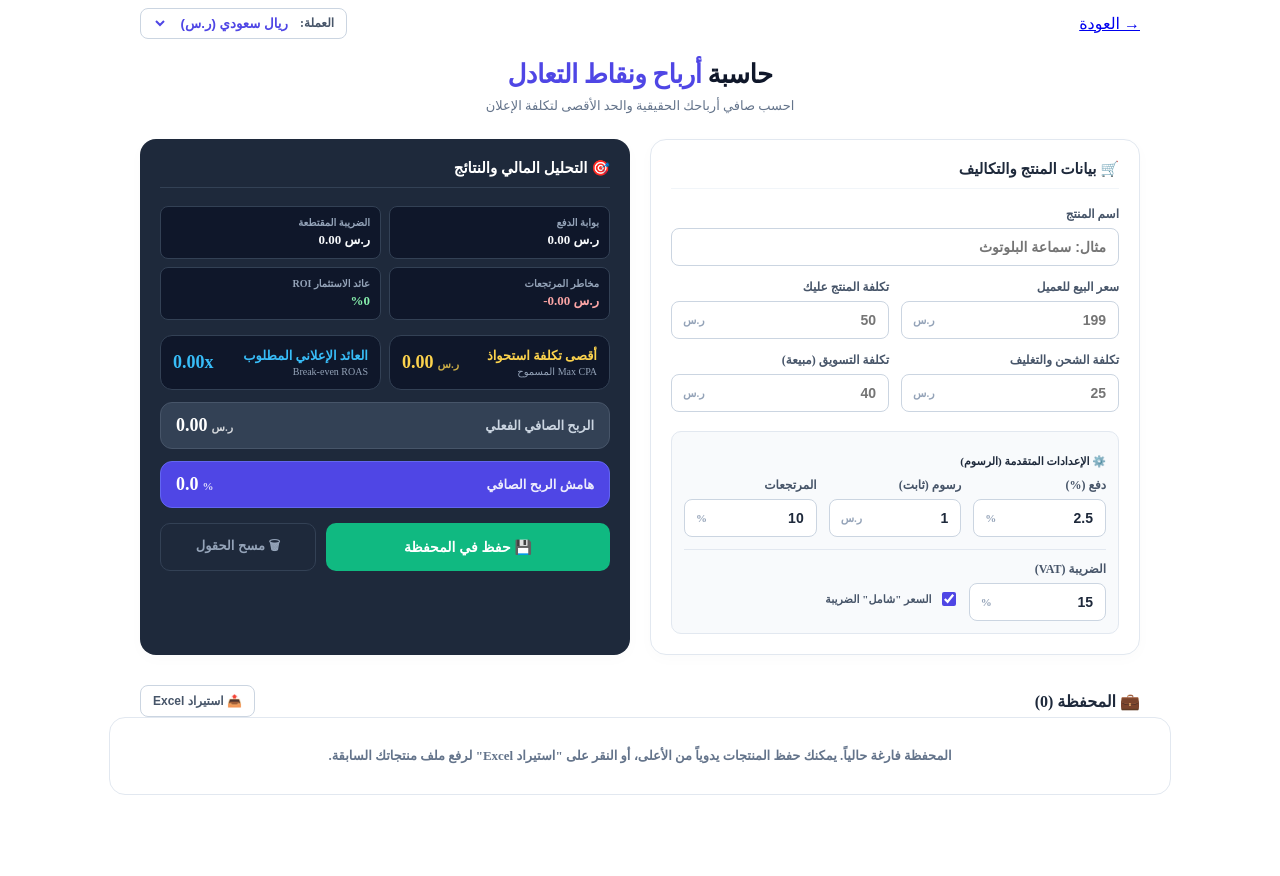
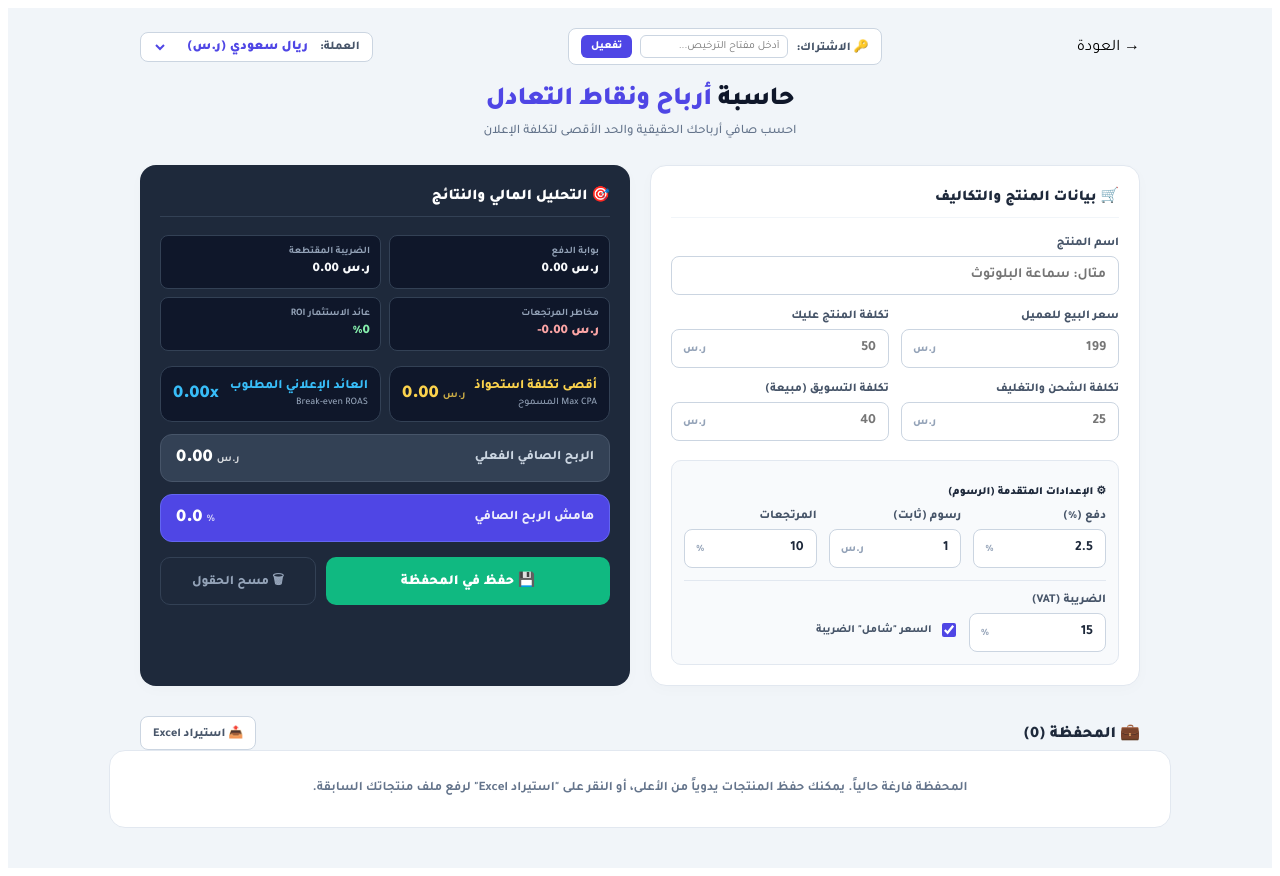
Before and after one commit to engaziasa-lang/engazia-app, a Next.js app: page /hub/profit in a window 1280 px wide. Before the commit the page ends 803 px from the top, so only its background shows below. Built offline with nearby package versions, Linux system fonts and the light colour scheme.

Commit message:
Update page.tsx

```diff
--- a/app/hub/profit/page.tsx
+++ b/app/hub/profit/page.tsx
@@ -42,6 +42,10 @@ export default function ProfitCalculator() {
 
   const [searchQuery, setSearchQuery] = useState<string>('');
 
+  // حالات نظام مفتاح الاشتراك (License Key)
+  const [licenseKeyInput, setLicenseKeyInput] = useState<string>('');
+  const [isActivated, setIsActivated] = useState<boolean>(false);
+
   const [results, setResults] = useState({
     paymentFees: 0,
     taxAmount: 0,
@@ -56,7 +60,59 @@ export default function ProfitCalculator() {
 
   const [savedProducts, setSavedProducts] = useState<SavedProduct[]>([]);
 
+  // دوال المزامنة السحابية والمحلية
+  const loadDataFromCloud = async (licenseKey: string) => {
+    if (!licenseKey) return;
+    try {
+      const res = await fetch(`https://api.jsonbin.io/v3/b/LATEST?meta=false`, {
+        headers: {
+          'X-Master-Key': 'YOUR_JSONBIN_SECRET_KEY',
+          'X-Access-Key': licenseKey
+        }
+      });
+      const data = await res.json();
+      if (data && data.tools_data && data.tools_data.profit_calculator) {
+        setSavedProducts(data.tools_data.profit_calculator);
+        localStorage.setItem('engazia_profit_products_v10', JSON.stringify(data.tools_data.profit_calculator));
+      }
+    } catch (err) {
+      console.error('خطأ في مزامنة البيانات السحابية، تم الاعتماد على التخزين المحلي:', err);
+    }
+  };
+
+  const saveToCloud = async (updatedProducts: SavedProduct[]) => {
+    const licenseKey = localStorage.getItem('merchant_license_key');
+    if (!licenseKey) return;
+
+    try {
+      await fetch(`https://api.jsonbin.io/v3/b/YOUR_BIN_ID`, {
+        method: 'PUT',
+        headers: {
+          'Content-Type': 'application/json',
+          'X-Master-Key': 'YOUR_JSONBIN_SECRET_KEY'
+        },
+        body: JSON.stringify({
+          merchant_key: licenseKey,
+          tools_data: {
+            profit_calculator: updatedProducts,
+          }
+        })
+      });
+      console.log('تم مزامنة وحفظ البيانات سحابياً بنجاح!');
+    } catch (err) {
+      console.error('فشل الحفظ السحابي:', err);
+    }
+  };
+
   useEffect(() => {
+    // التحقق من مفتاح الاشتراك عند التحميل
+    const savedKey = localStorage.getItem('merchant_license_key');
+    if (savedKey) {
+      setLicenseKeyInput(savedKey);
+      setIsActivated(true);
+      loadDataFromCloud(savedKey);
+    }
+
     // استرجاع العملة المحفوظة مسبقاً
     const savedCurr = localStorage.getItem('engazia_preferred_currency');
     if (savedCurr) setCurrency(savedCurr);
@@ -66,6 +122,17 @@ export default function ProfitCalculator() {
       try { setSavedProducts(JSON.parse(saved)); } catch (e) { console.error(e); }
     }
   }, []);
+
+  const handleActivateLicense = () => {
+    if (!licenseKeyInput.trim()) {
+      alert('الرجاء إدخال مفتاح الاشتراك الصحيح.');
+      return;
+    }
+    localStorage.setItem('merchant_license_key', licenseKeyInput.trim());
+    setIsActivated(true);
+    loadDataFromCloud(licenseKeyInput.trim());
+    alert('تم تفعيل مفتاح الاشتراك بنجاح وتزامن أدواتك!');
+  };
 
   // دالة تغيير وحفظ العملة في التخزين المحلي
   const handleCurrencyChange = (newCurr: string) => {
@@ -126,6 +193,7 @@ export default function ProfitCalculator() {
     const updatedList = [newProduct, ...savedProducts];
     setSavedProducts(updatedList);
     localStorage.setItem('engazia_profit_products_v10', JSON.stringify(updatedList));
+    saveToCloud(updatedList); // مزامنة سحابية تلقائية
     setProductName('');
   };
 
@@ -158,6 +226,7 @@ export default function ProfitCalculator() {
       const updatedList = savedProducts.filter(p => p.id !== id);
       setSavedProducts(updatedList);
       localStorage.setItem('engazia_profit_products_v10', JSON.stringify(updatedList));
+      saveToCloud(updatedList);
     }
   };
 
@@ -308,6 +377,7 @@ export default function ProfitCalculator() {
           const updatedList = [...newProducts, ...savedProducts];
           setSavedProducts(updatedList);
           localStorage.setItem('engazia_profit_products_v10', JSON.stringify(updatedList));
+          saveToCloud(updatedList);
           alert(`تم استيراد ${newProducts.length} منتج بنجاح بالاعتماد على الأعمدة المطابقة.`);
         }
       } catch (error) {
@@ -334,10 +404,11 @@ export default function ProfitCalculator() {
 
         .tool-container { background-color: #f1f5f9; min-height: 100vh; font-family: 'Tajawal', sans-serif; direction: rtl; padding: 20px 15px 40px; }
 
-        .header { max-width: 1000px; margin: 0 auto 20px; display: flex; justify-content: space-between; align-items: center; }
+        .header { max-width: 1000px; margin: 0 auto 20px; display: flex; justify-content: space-between; align-items: center; flex-wrap: wrap; gap: 10px; }
         .back-btn { background: #ffffff; color: #475569; padding: 8px 16px; border-radius: 8px; font-weight: 800; font-size: 13px; border: 1px solid #cbd5e1; transition: all 0.2s; display: flex; align-items: center; gap: 6px; }
         .back-btn:hover { background: #e2e8f0; color: #0f172a; }
 
+        .license-box { display: flex; align-items: center; gap: 8px; background: #fff; padding: 6px 12px; border-radius: 8px; border: 1px solid #cbd5e1; }
         .currency-selector { display: flex; align-items: center; gap: 8px; background: #fff; padding: 6px 12px; border-radius: 8px; border: 1px solid #cbd5e1; font-weight: 800; font-size: 12px; color: #475569; }
         .currency-selector select { border: none; outline: none; background: transparent; font-family: 'Tajawal', sans-serif; font-weight: 900; color: #4f46e5; cursor: pointer; }
 
@@ -431,6 +502,31 @@ export default function ProfitCalculator() {
         <Link href="/hub" className="back-btn">
           <span>→</span> العودة
         </Link>
+
+        {/* تفعيل مفتاح الاشتراك */}
+        <div className="license-box">
+          <span style={{ fontSize: '12px', fontWeight: 800, color: '#475569' }}>🔑 الاشتراك:</span>
+          {isActivated ? (
+            <span style={{ fontSize: '12px', fontWeight: 900, color: '#10b981' }}>مفعل ✓</span>
+          ) : (
+            <>
+              <input
+                type="text"
+                placeholder="أدخل مفتاح الترخيص..."
+                value={licenseKeyInput}
+                onChange={(e) => setLicenseKeyInput(e.target.value)}
+                style={{ border: '1px solid #cbd5e1', borderRadius: '6px', padding: '4px 8px', fontSize: '11px', outline: 'none', width: '130px', fontFamily: 'Tajawal, sans-serif' }}
+              />
+              <button
+                onClick={handleActivateLicense}
+                style={{ background: '#4f46e5', color: '#fff', border: 'none', padding: '5px 10px', borderRadius: '6px', fontSize: '11px', fontWeight: 800, cursor: 'pointer', fontFamily: 'Tajawal, sans-serif' }}
+              >
+                تفعيل
+              </button>
+            </>
+          )}
+        </div>
+
         <div className="currency-selector">
           <span>العملة:</span>
           <select value={currency} onChange={(e) => handleCurrencyChange(e.target.value)}>
@@ -511,7 +607,7 @@ export default function ProfitCalculator() {
           </div>
 
           <div style={{ background: '#f8fafc', padding: '12px', borderRadius: '10px', border: '1px solid #e2e8f0', marginTop: '5px' }}>
-            <h3 style={{ fontSize: '11px', color: '#1e293b', marginBottom: '10px', fontWeight: 900 }}>⚙️️ الإعدادات المتقدمة (الرسوم)</h3>
+            <h3 style={{ fontSize: '11px', color: '#1e293b', marginBottom: '10px', fontWeight: 900 }}>⚙ الإعدادات المتقدمة (الرسوم)</h3>
 
             <div className="grid-3-cols">
               <div className="input-group" style={{ marginBottom: 0 }}>
```
Lines whose indentation alone changed are shown as unchanged.
